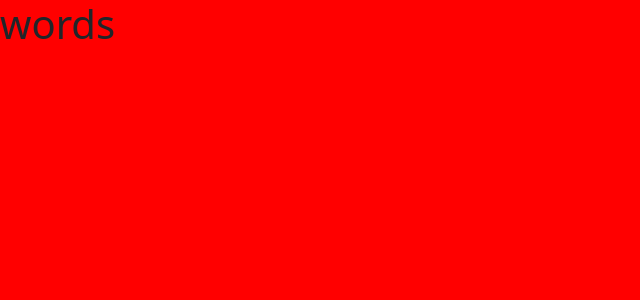
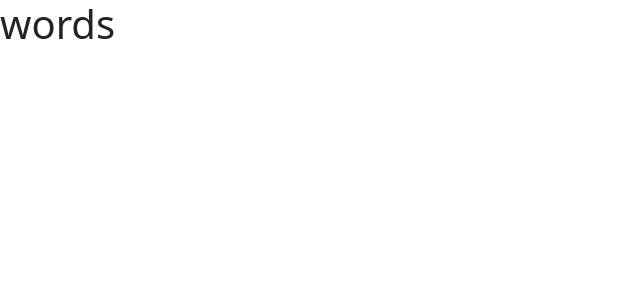
Before and after one commit to k4-100/calc, a React (Create React App) app: page / in a window 1280 px wide. Shown: the top 300 px of the page, without its empty margins (0-640 px from the left). Built offline with nearby package versions, Linux system fonts and the light colour scheme.

Commit message:
Remove red color from background

```diff
--- a/sass/main.scss
+++ b/sass/main.scss
@@ -1,3 +1,3 @@
 body{
-    background: red;
+    // background: red;
 }
```
Also changed, not shown: src/dist/css/compiled/main.css, 1 other file (tests, documents, lock files or other folders).
